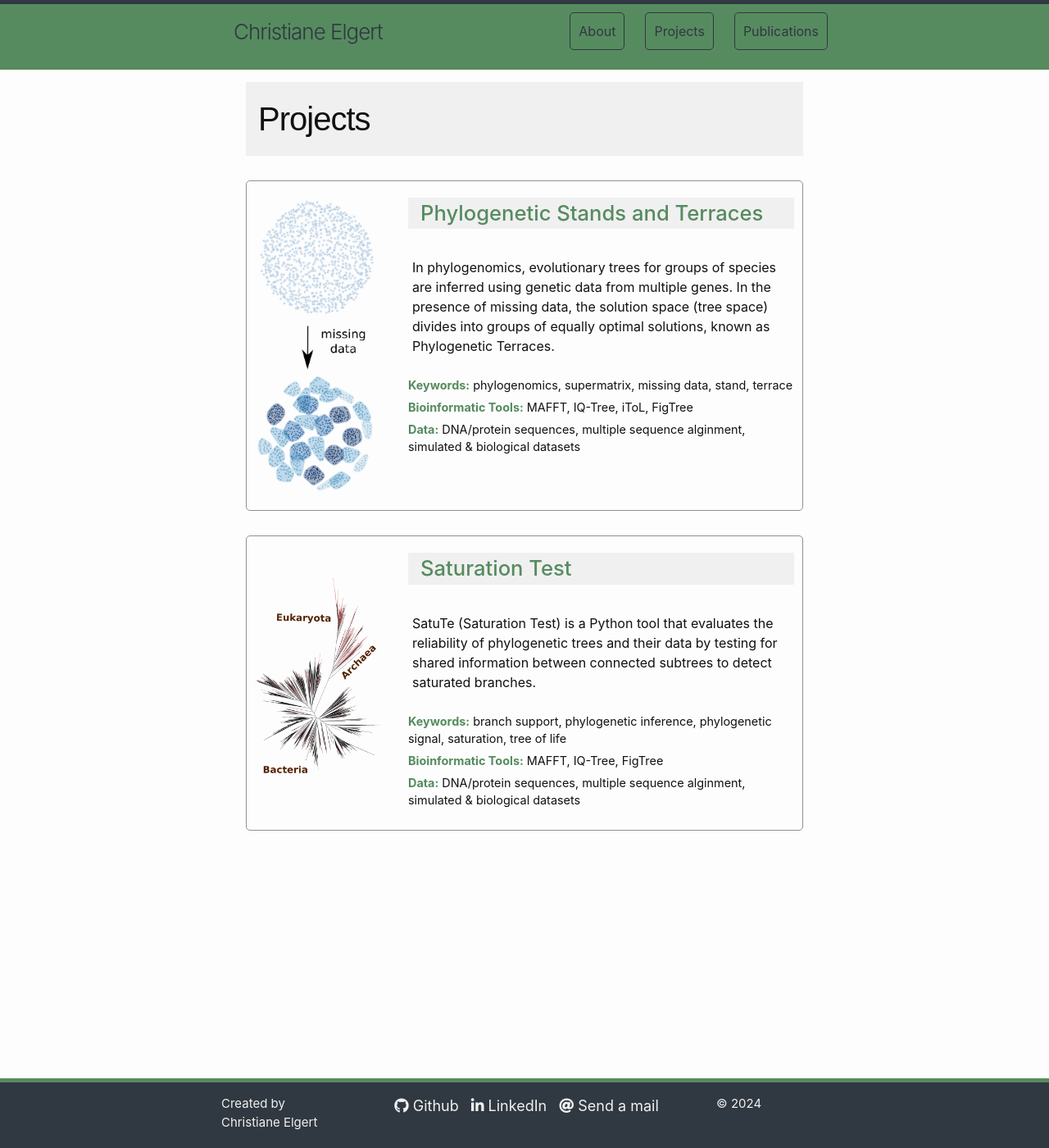
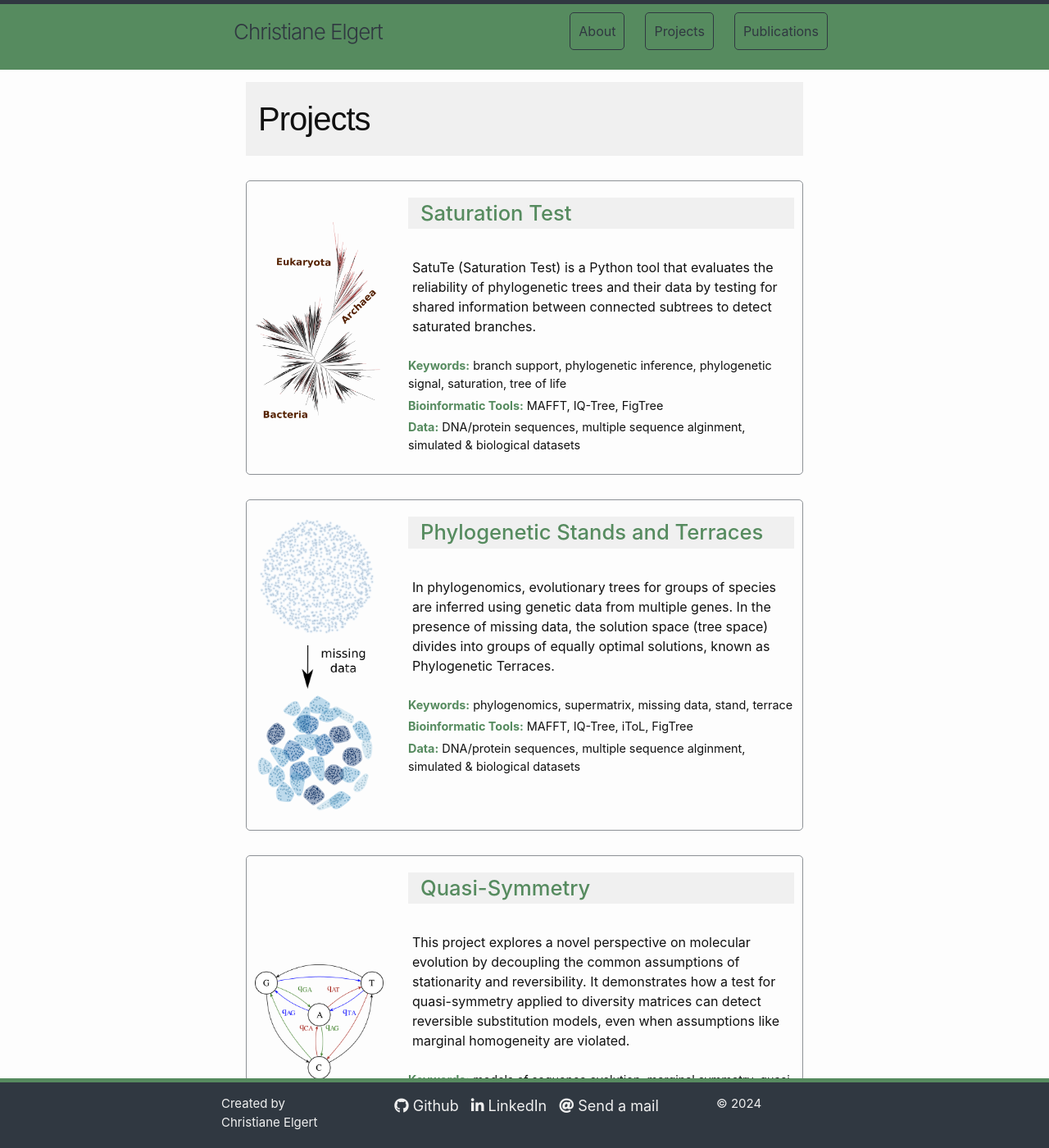
Before and after one commit to Elli-ellgard/Elli-ellgard.github.io, a Jekyll site: the page built from projects/index.html, in a window 1280 px wide and 1400 px high. Shown: the whole window at 82% size. Built offline with Jekyll 4.4.1, drawn with Linux system fonts in a browser that asks for light colours; nearby versions of some CDN libraries.

Commit message:
update: add 1 project, two templates

```diff
--- a/_data/projects_overview.yml
+++ b/_data/projects_overview.yml
@@ -1,4 +1,56 @@
 projects:
+  # - name: Project name
+  #   description: |
+  #     project description (1-3 sentences)
+  #   keywords:
+  #     - 3 or 5 keywords
+  #   figure: figure.png
+  #   bioinformatic_tools:
+  #     - if used
+  #   data:
+  #     - dataset types
+  #   tech_dev:
+  #     - Linux
+
+  # - name: Single cells meets Phylo
+  #   description: |
+  #     project description (1-3 sentences)
+  #   keywords:
+  #     - 3 or 5 keywords
+  #   figure: figure.png
+  #   bioinformatic_tools:
+  #     - if used
+  #   data:
+  #     - dataset types
+  #   tech_dev:
+  #     - Linux
+
+  - name: Saturation Test
+    description: |
+      SatuTe (Saturation Test) is a Python tool that evaluates the reliability of phylogenetic trees and their data by testing for shared information between connected subtrees to detect saturated branches.
+    keywords:
+      - branch support
+      - phylogenetic inference
+      - phylogenetic signal
+      - saturation
+      - tree of life
+    figure: 2D_ToL_saturation.png
+    bioinformatic_tools:
+      - MAFFT
+      - IQ-Tree
+      - FigTree
+    data:
+      - DNA/protein sequences
+      - multiple sequence alginment
+      - simulated & biological datasets
+    tech_dev:
+      - Linux
+      - Python
+      - R
+      - bash
+      - git
+      - grid clusters
+
   - name: Phylogenetic Stands and Terraces
     description: |
       In phylogenomics, evolutionary trees for groups of species are inferred using genetic data from multiple genes. In the presence of missing data, the solution space (tree space) divides into groups of equally optimal solutions, known as Phylogenetic Terraces.
@@ -27,19 +79,35 @@ projects:
       - git
       - grid clusters
 
-  - name: Saturation Test
+  # - name: Arabidopsis thaliana
+  #   description: |
+  #     project description (1-3 sentences)
+  #   keywords:
+  #     - 3 or 5 keywords
+  #   figure: figure.png
+  #   bioinformatic_tools:
+  #     - if used
+  #   data:
+  #     - dataset types
+  #   tech_dev:
+  #     - Linux
+
+
+
+  - name: Quasi-Symmetry
     description: |
-      SatuTe (Saturation Test) is a Python tool that evaluates the reliability of phylogenetic trees and their data by testing for shared information between connected subtrees to detect saturated branches.
+      This project explores a novel perspective on molecular evolution by decoupling the common assumptions of stationarity and reversibility.
+       It demonstrates how a test for quasi-symmetry applied to diversity matrices can detect reversible substitution models, even when assumptions like marginal homogeneity are violated.
     keywords:
-      - branch support
+      - models of sequence evolution
+      - marginal symmetry
+      - quasi symmetry
+      - general reversible model
       - phylogenetic inference
-      - phylogenetic signal
-      - saturation
-      - tree of life
-    figure: 2D_ToL_saturation.png
+    figure: quasi_symmetry.png
     bioinformatic_tools:
-      - MAFFT
       - IQ-Tree
+      - AliSim
       - FigTree
     data:
       - DNA/protein sequences
@@ -47,34 +115,8 @@ projects:
       - simulated & biological datasets
     tech_dev:
       - Linux
-      - Python
+      - C++
       - R
       - bash
       - git
       - grid clusters
-
-  # - name: Metagenomics Analysis
-  #   keywords:
-  #     - microbiome
-  #     - metagenomics
-  #     - diversity analysis
-  #   figure: figures/metagenomics.png
-  #   bioinformatic_tools:
-  #     - QIIME2
-  #     - MetaPhlAn
-  #     - Kraken
-  #   description: |
-  #     Studying microbial communities by analyzing metagenomic sequencing data.
-
-  # - name: Genome Assembly
-  #   keywords:
-  #     - genome sequencing
-  #     - assembly
-  #     - scaffolding
-  #   figure: figures/genome_assembly.png
-  #   bioinformatic_tools:
-  #     - SPAdes
-  #     - Velvet
-  #     - Canu
-  #   description: >
-  #     Building complete genome sequences from short and long-read sequencing data.
```
Also changed, not shown: assets/images/projects/quasi_symmetry.png (added).
